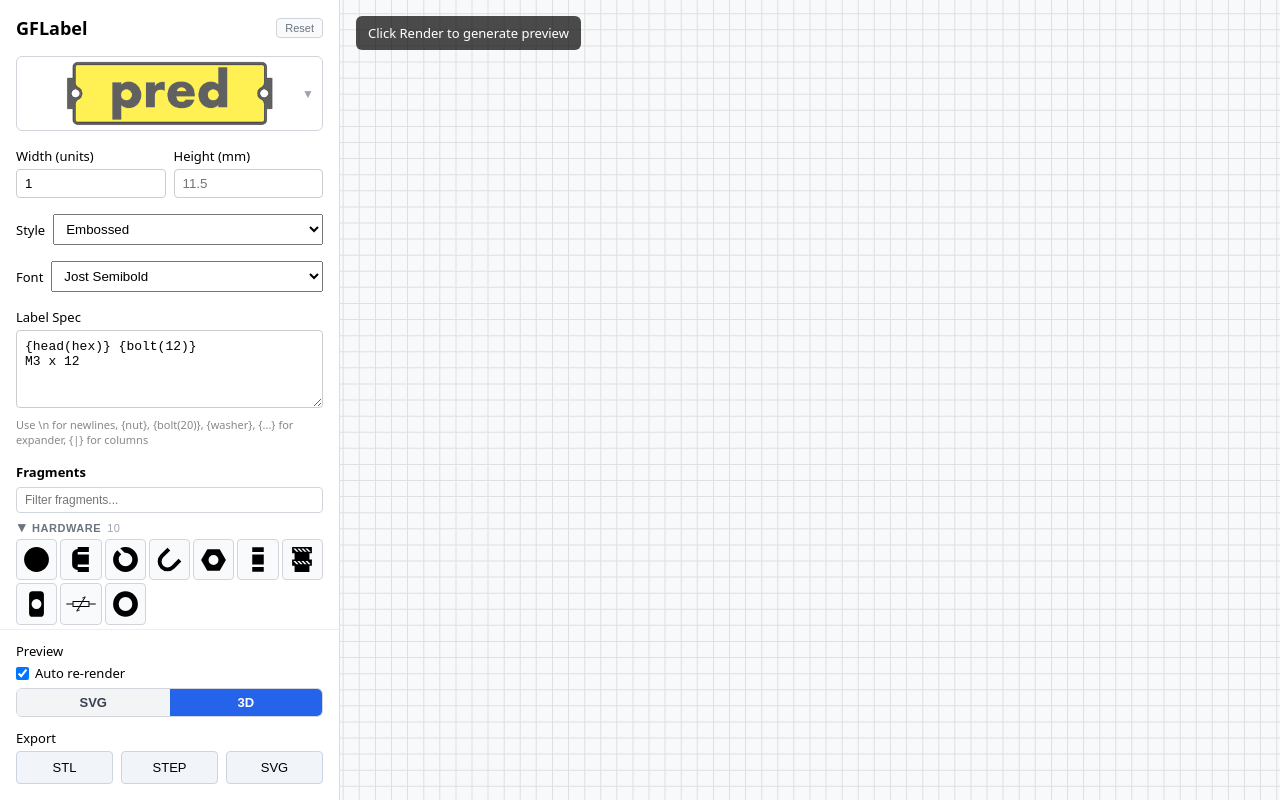
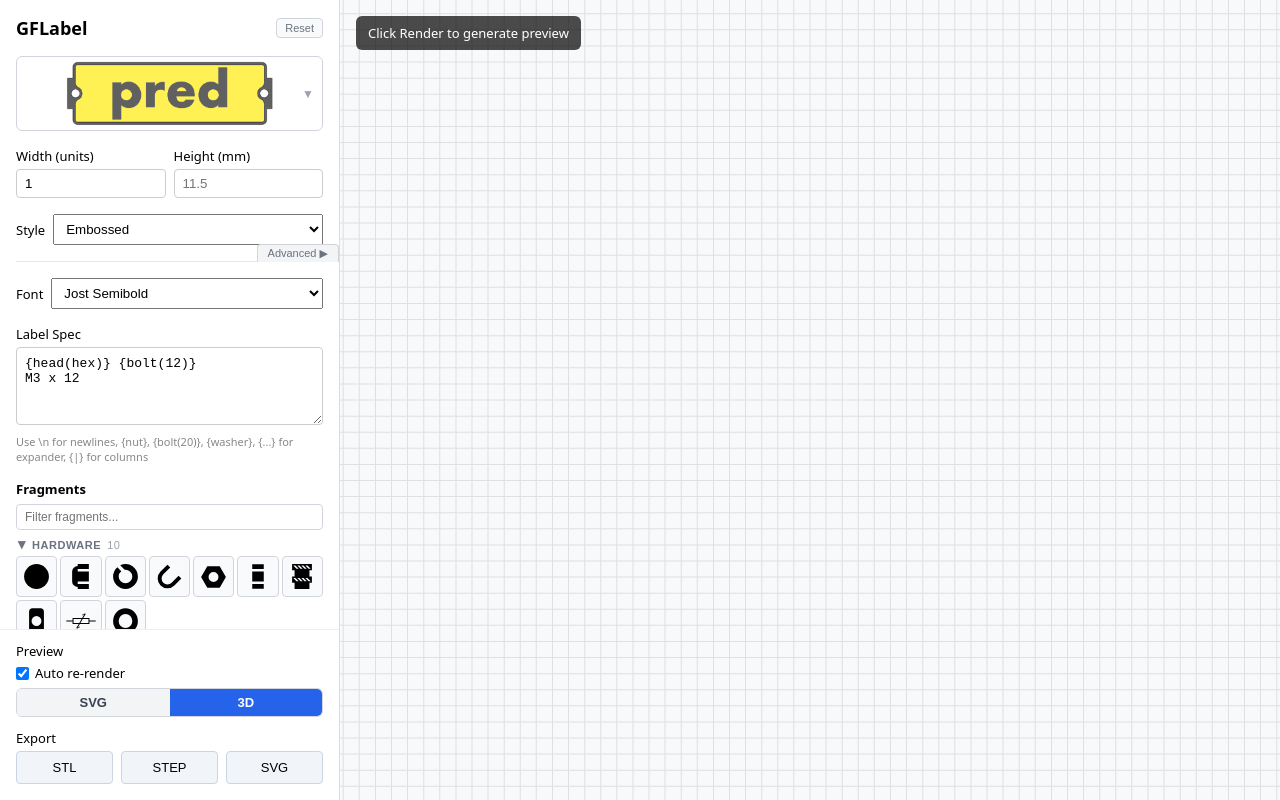
Before and after one commit to ndevenish/gflabel-js, a React (Vite) app: page / in a window 1280 px wide. Built offline with nearby package versions, Linux system fonts and the light colour scheme.

Commit message:
WIP: Add advanced panel expansion for base settings

```diff
--- a/src/components/ControlPanel.tsx
+++ b/src/components/ControlPanel.tsx
@@ -218,6 +218,20 @@ export function ControlPanel({
 
   const handleRender = doRender;
 
+  const [advancedOpen, setAdvancedOpen] = React.useState(false);
+  const baseZoneRef = React.useRef<HTMLDivElement>(null);
+  const [baseZoneHeight, setBaseZoneHeight] = React.useState(0);
+
+  // Measure the base config zone height for the advanced panel
+  React.useEffect(() => {
+    if (!baseZoneRef.current) return;
+    const ro = new ResizeObserver(([entry]) => {
+      setBaseZoneHeight(entry.contentRect.height);
+    });
+    ro.observe(baseZoneRef.current);
+    return () => ro.disconnect();
+  }, []);
+
   return (
     <div
       style={{
@@ -227,6 +241,7 @@ export function ControlPanel({
         display: "flex",
         flexDirection: "column",
         height: "100%",
+        position: "relative",
       }}
     >
       {/* Top zone: controls (shrink-to-fit) */}
@@ -260,6 +275,8 @@ export function ControlPanel({
           </button>
         </div>
 
+        {/* Base config zone — measured for advanced panel height */}
+        <div ref={baseZoneRef} style={{ display: "flex", flexDirection: "column", gap: 16 }}>
           <BaseSelector value={baseType} disabled={!!lockedBaseType} onChange={(bt) => {
             setBaseType(bt);
             setWidth(defaultWidth(bt));
@@ -306,6 +323,31 @@ export function ControlPanel({
               <option value={LabelStyle.EMBEDDED}>Embedded</option>
             </select>
           </div>
+        </div>
+
+        {/* Soft divider with Advanced tab */}
+        <div style={{ position: "relative", borderTop: "1px solid #e5e7eb", marginRight: -16 }}>
+          <button
+            onClick={() => setAdvancedOpen(!advancedOpen)}
+            style={{
+              position: "absolute",
+              right: 0,
+              top: 0,
+              transform: "translateY(-100%)",
+              padding: "2px 10px",
+              fontSize: 11,
+              color: advancedOpen ? "#fff" : "#6b7280",
+              background: advancedOpen ? "#2563eb" : "#f3f4f6",
+              border: "1px solid #d1d5db",
+              borderBottom: "none",
+              borderRadius: "4px 4px 0 0",
+              cursor: "pointer",
+              fontWeight: 500,
+            }}
+          >
+            Advanced {advancedOpen ? "\u25C0" : "\u25B6"}
+          </button>
+        </div>
 
         <div style={{ display: "flex", alignItems: "center", gap: 8 }}>
           <label style={{ fontSize: 13, whiteSpace: "nowrap" }}>
@@ -324,6 +366,31 @@ export function ControlPanel({
 
         <LabelSpecInput value={spec} onChange={setSpec} insertAtCursorRef={insertAtCursorRef} />
       </div>
+
+      {/* Advanced panel — slides out to the right */}
+      {advancedOpen && (
+        <div
+          style={{
+            position: "absolute",
+            left: "100%",
+            top: 0,
+            height: baseZoneHeight ? baseZoneHeight + 48 : "auto",
+            width: 300,
+            background: "#fff",
+            borderRight: "1px solid #ddd",
+            borderBottom: "1px solid #ddd",
+            boxShadow: "2px 2px 8px rgba(0,0,0,0.08)",
+            zIndex: 50,
+            padding: 16,
+            overflowY: "auto",
+          }}
+        >
+          <div style={{ fontSize: 13, fontWeight: 600, marginBottom: 12 }}>Advanced Settings</div>
+          <div style={{ fontSize: 12, color: "#9ca3af" }}>
+            Base tweaking options will go here.
+          </div>
+        </div>
+      )}
 
       {/* Middle zone: fragment palette (scrollable) */}
       <div style={{ flex: 1, overflowY: "auto", padding: "16px", minHeight: 0 }}>
```
Lines whose indentation alone changed are shown as unchanged.
